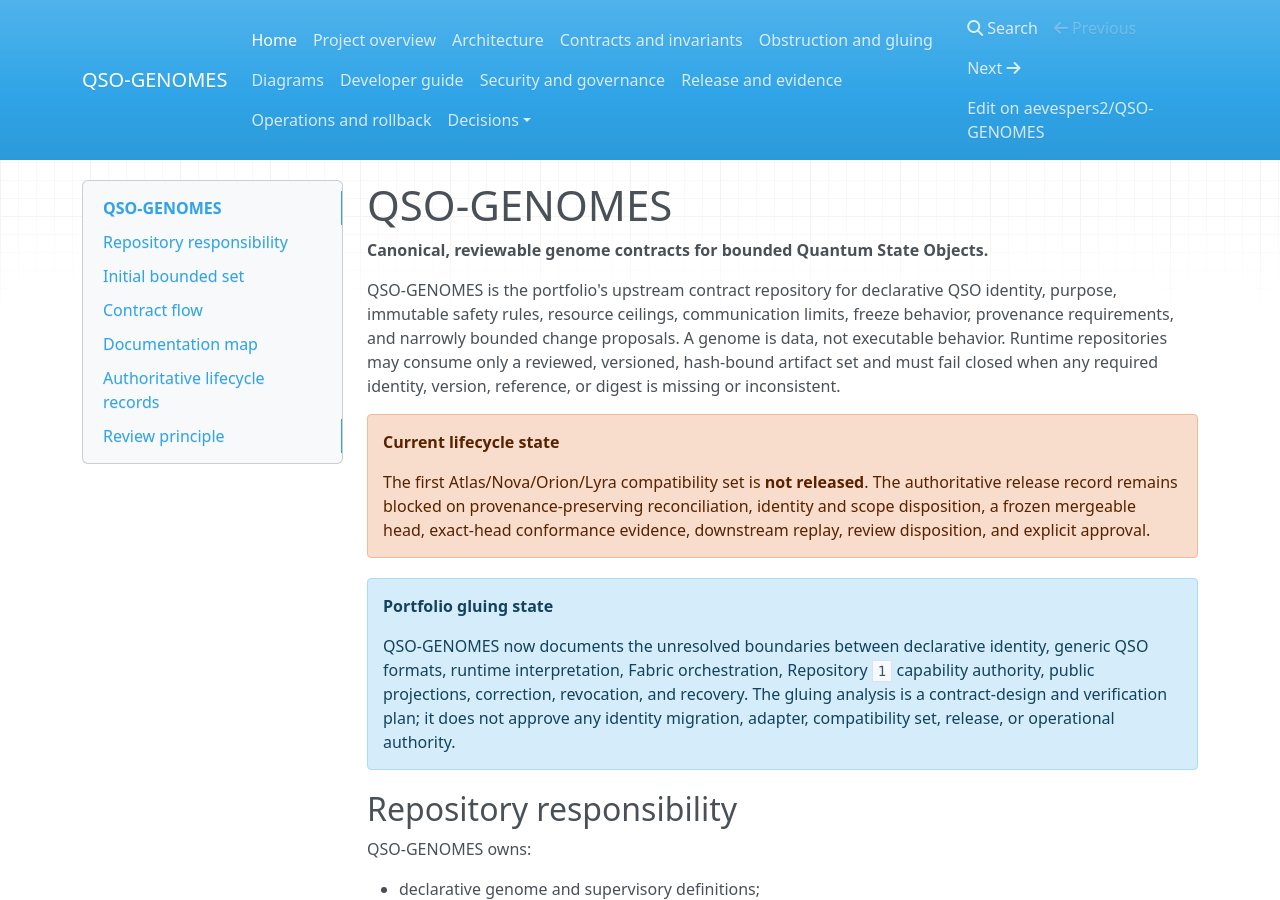
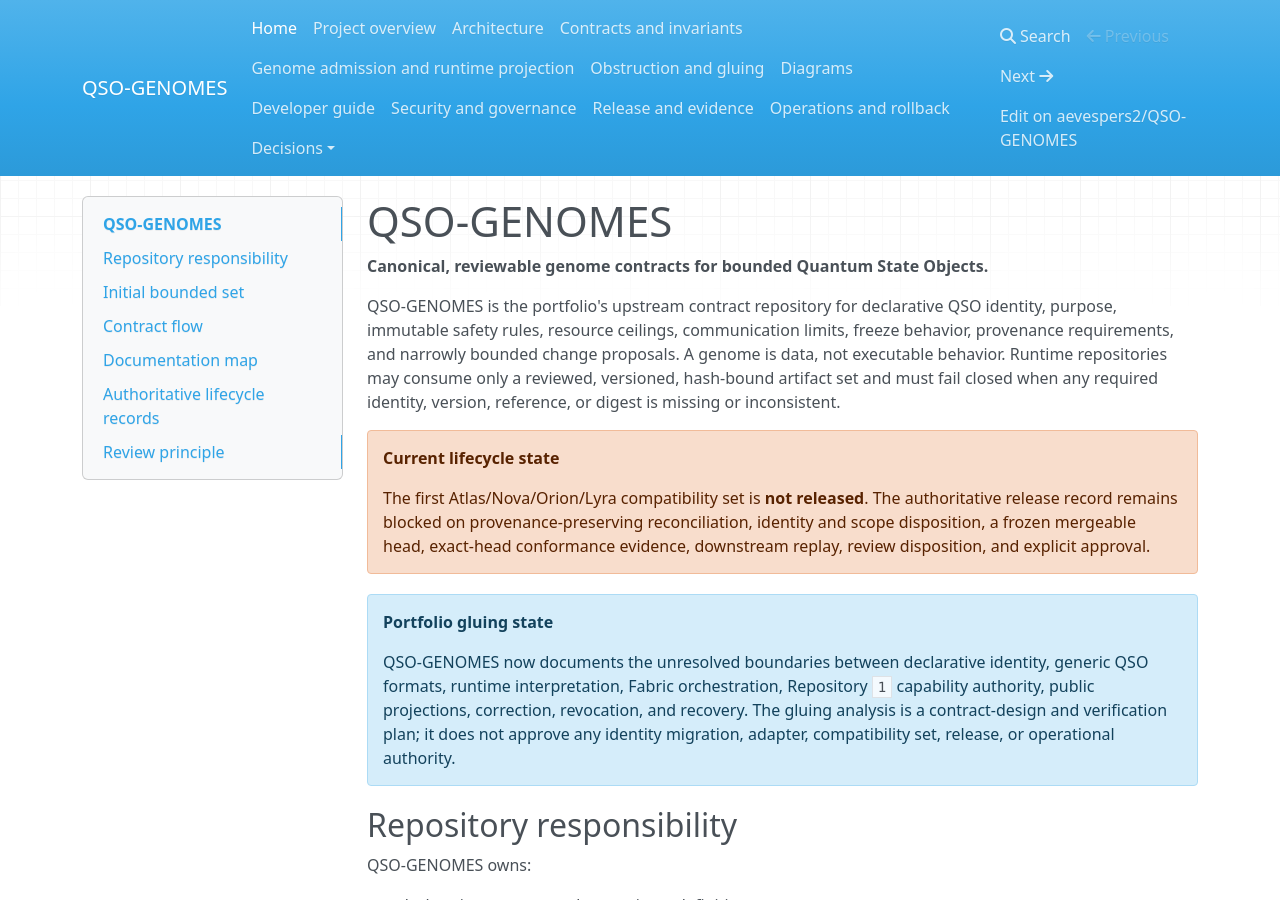
Before and after one commit to aevespers2/QSO-GENOMES, an MkDocs documentation site: the page built from docs/index.md, in a window 1280 px wide and 900 px high. Built offline with MkDocs 1.6.1, drawn with Linux system fonts in a browser that asks for light colours; nearby versions of some CDN libraries.

Commit message:
docs: add genome admission profile to Pages navigation

```diff
--- a/mkdocs.yml
+++ b/mkdocs.yml
@@ -10,6 +10,7 @@ nav:
   - Project overview: project-overview.md
   - Architecture: architecture.md
   - Contracts and invariants: contracts-and-invariants.md
+  - Genome admission and runtime projection: genome-admission-and-runtime-projection-profile.md
   - Obstruction and gluing: obstruction-and-gluing.md
   - Diagrams: diagrams.md
   - Developer guide: developer-guide.md
```
